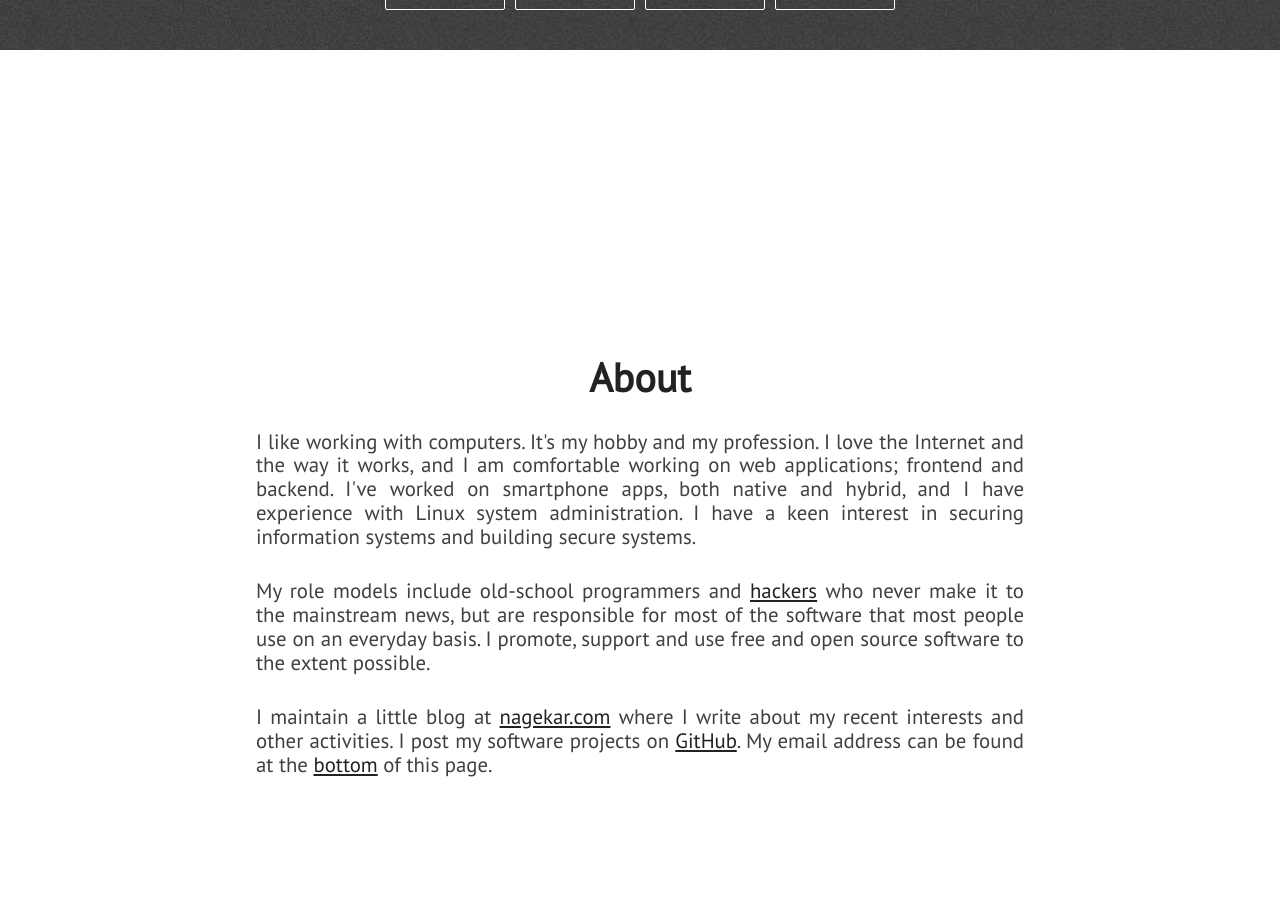
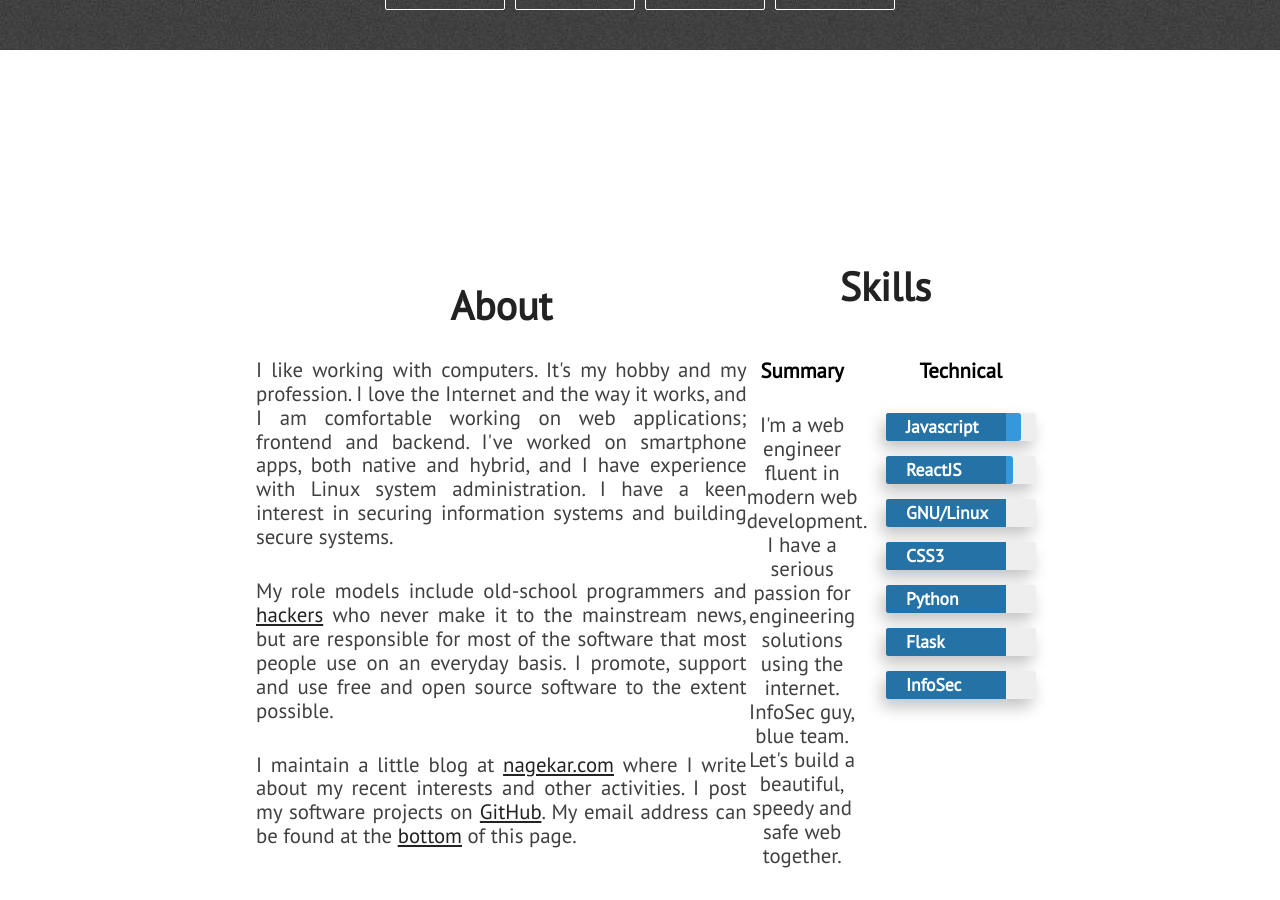
Before and after one commit to Eric-Cupples/Eric-Cupples.github.io, a Jekyll site: the page built from index.html, in a window 1280 px wide and 900 px high, scrolled down 850 px. Built offline with Jekyll 4.4.1, drawn with Linux system fonts in a browser that asks for light colours; nearby versions of some CDN libraries.

Commit message:
Resume Adjust and About Test

```diff
--- a/_includes/about.html
+++ b/_includes/about.html
@@ -12,5 +12,59 @@
                 I maintain a little blog at <a href="{{ site.blog_url }}">nagekar.com</a> where I write about my recent interests and other activities. I post my software projects on <a href="https://github.com/{{ site.github_username }}">GitHub</a>. My email address can be found at the <span class="extra-link"><a href="#extra">bottom</a></span> of this page.
             </p>
         </div>
+
+        <div>
+            <div class="section-heading" id="skills-text">Skills</div>
+
+            <div class="skills-grid">
+                <div class="what-i-do">
+                    <h3 class="center-align skills-subsection">Summary</h3>
+                    <p class="paragraph-text center-align">
+                        I'm a web engineer fluent in modern web development. I have a serious passion for engineering solutions using the internet. InfoSec guy, blue team. Let's build a beautiful, speedy and safe web together.
+                    </p>
+                </div>
+                <div class="technical-skills">
+                    <h3 class="center-align skills-subsection">Technical</h3>
+                    <div class="progress-bars">
+                        <div class="skillbar clearfix " data-percent="90%">
+                            <div class="skillbar-title" style="background: #2980b9;"><span>Javascript</span></div>
+                            <div class="skillbar-bar" style="background: #3498db;"></div>
+                        </div> <!-- End Skill Bar -->
+
+                        <div class="skillbar clearfix " data-percent="85%">
+                            <div class="skillbar-title" style="background: #2980b9;"><span>ReactJS</span></div>
+                            <div class="skillbar-bar" style="background: #3498db;"></div>
+                        </div> <!-- End Skill Bar -->
+
+                        <div class="skillbar clearfix " data-percent="80%">
+                            <div class="skillbar-title" style="background: #2980b9;"><span>GNU/Linux</span></div>
+                            <div class="skillbar-bar" style="background: #3498db"></div>
+                        </div> <!-- End Skill Bar -->
+
+
+                        <div class="skillbar clearfix " data-percent="75%">
+                            <div class="skillbar-title" style="background: #2980b9;"><span>CSS3</span></div>
+                            <div class="skillbar-bar" style="background: #3498db;"></div>
+                        </div> <!-- End Skill Bar -->
+
+                        <div class="skillbar clearfix " data-percent="75%">
+                            <div class="skillbar-title" style="background: #2980b9;"><span>Python</span></div>
+                            <div class="skillbar-bar" style="background: #3498db;"></div>
+                        </div> <!-- End Skill Bar -->
+
+                        <div class="skillbar clearfix " data-percent="70%">
+                            <div class="skillbar-title" style="background: #2980b9"><span>Flask</span></div>
+                            <div class="skillbar-bar" style="background: #3498db;"></div>
+                        </div> <!-- End Skill Bar -->
+
+                        <div class="skillbar clearfix " data-percent="70%">
+                            <div class="skillbar-title" style="background: #2980b9"><span>InfoSec</span></div>
+                            <div class="skillbar-bar" style="background: #3498db"></div>
+                        </div> <!-- End Skill Bar -->
+                    </div>
+                </div>
+            </div>
+        </div>
+
     </section>
 </div>
--- a/_includes/resume.html
+++ b/_includes/resume.html
@@ -2,7 +2,7 @@
     <section class="section resume" id="resume">
         <div id="resume-text">
             <div class="section-heading">Resume</div>
-                <object data="/assets/resume.pdf" type="application/pdf" width="200%" height="500px">
+                <object data="/assets/resume.pdf" type="application/pdf" width="100%" height="1000px">
                 <p>Unable to display PDF file. <a href="/assets/resume.pdf">Download</a> instead.</p>
                 </object>
         </div>
```
